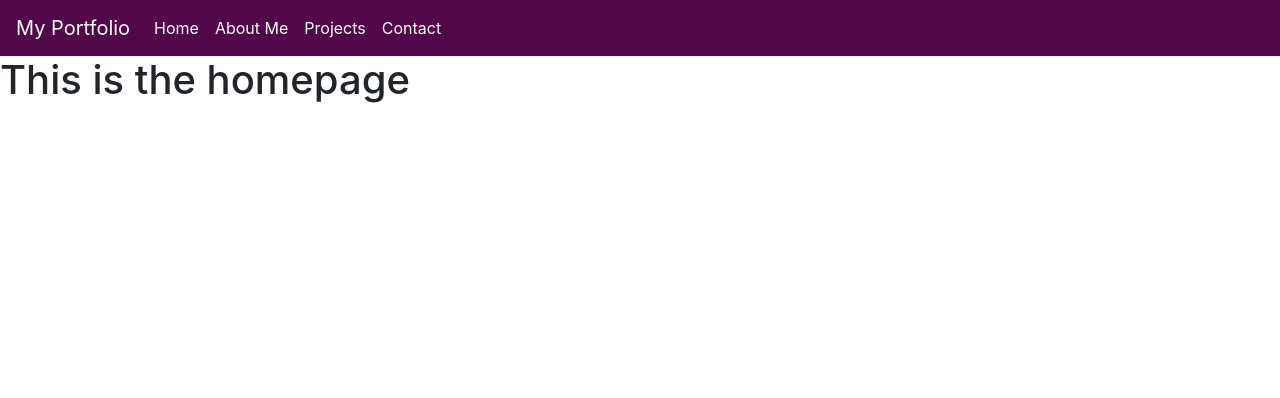
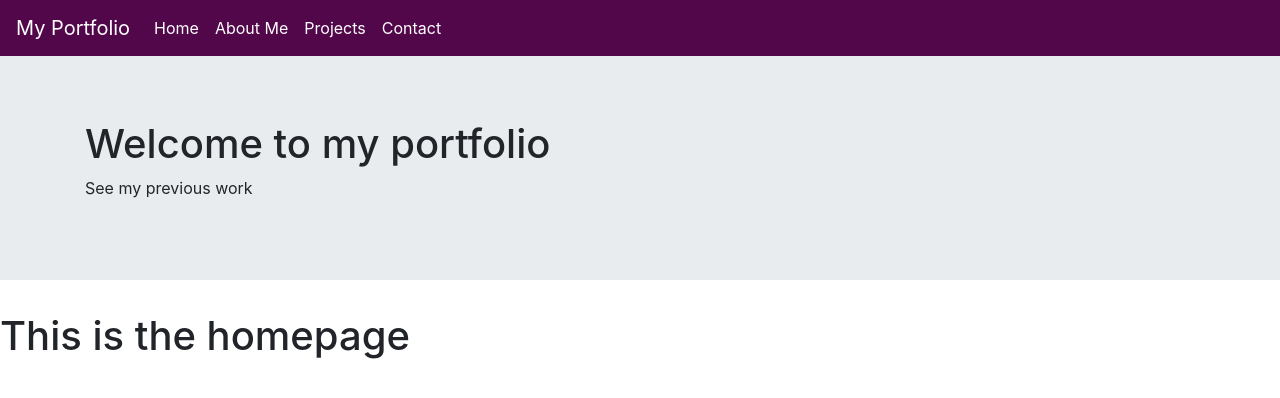
Before and after one commit to ecoBela/website_portfolio, a React (Create React App) app: page / in a window 1280 px wide. Shown: the top 398 px of the page. Built offline with nearby package versions, Linux system fonts and the light colour scheme.

Commit message:
Jumbotron renders but without image

```diff
--- a/src/App.js
+++ b/src/App.js
@@ -7,12 +7,14 @@ import Projects from './containers/Projects';
 import Contact from './components/Contact';
 import Error from './components/Error';
 import NavigationBar from './components/NavigationBar';
+import Jumbotron from './components/Jumbotron';
 
 
 const App = () => {
   return (
     <>
     <NavigationBar/>
+    <Jumbotron></Jumbotron>
     <Router>
       <Switch>
         <Route exact path="/" component={Home}/>
--- a/src/Components/Jumbotron.js
+++ b/src/Components/Jumbotron.js
@@ -2,3 +2,23 @@ import React from 'react';
 import { Jumbotron as Jumbo, Container } from 'react-bootstrap';
 import styled from 'styled-components';
 import globeImage from '../assets/globeImage.jpg';
+
+const Styles = styled.div``;
+
+const Jumbotron = () => {
+    return (
+        <Styles>
+        <Jumbo fluid classname="jumbo">
+            <div classname="overlay"></div>
+            <Container>
+                <h1>Welcome to my portfolio</h1>
+                <p>See my previous work</p>
+            </Container>
+
+        </Jumbo>
+    </Styles>
+
+    )
+}
+
+export default Jumbotron;
```
